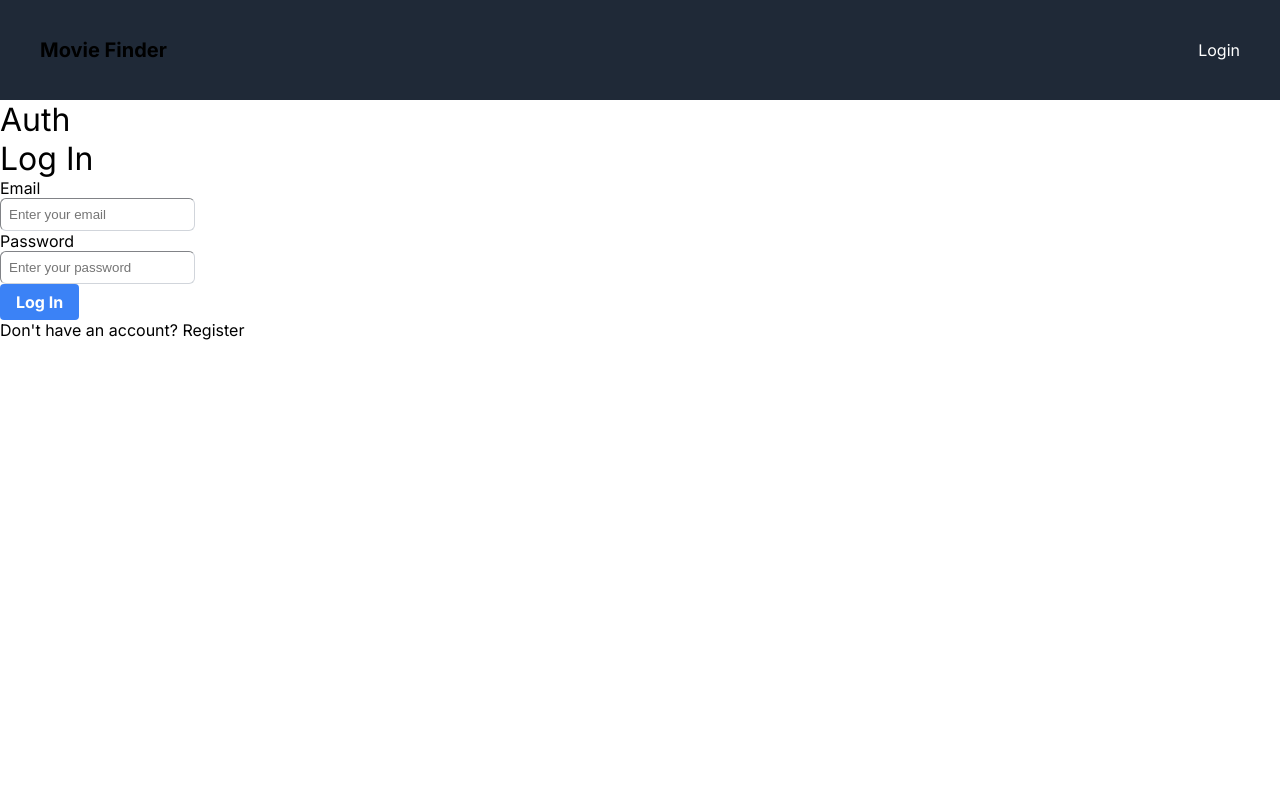
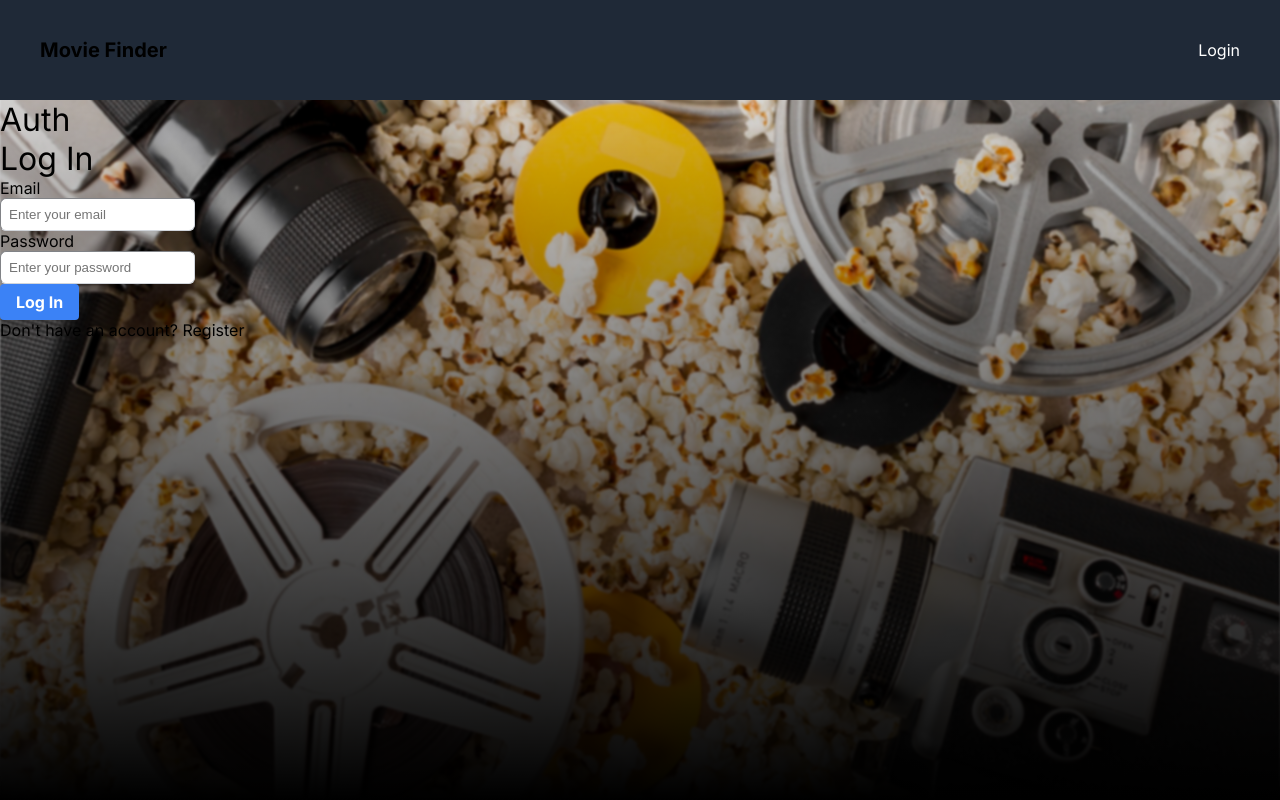
Before and after one commit to HoomanMinoosepehr/movie_finder, a Next.js app in the folder movie-finder/: page /auth/login in a window 1280 px wide. Built offline with nearby package versions, Linux system fonts and the light colour scheme; no server answers.

Commit message:
create a component for background picture and add to to all the pages

```diff
--- a/movie-finder/src/app/auth/[authMode]/page.tsx
+++ b/movie-finder/src/app/auth/[authMode]/page.tsx
@@ -1,4 +1,5 @@
 import LogIn from "@/components/LogIn";
+import PageBackground from "@/components/PageBackground";
 import Register from "@/components/Register";
 
 interface AuthProps {
@@ -11,6 +12,8 @@ export default async function Auth({ params }: AuthProps) {
     const { authMode } = await params;
 
     return (
+        <>
+            <PageBackground/>
             <div>
                 <h1>Auth</h1>
                 {
@@ -25,5 +28,6 @@ export default async function Auth({ params }: AuthProps) {
                     ) : null
                 }
             </div>
+        </>
     );
 }
--- a/movie-finder/src/app/page.tsx
+++ b/movie-finder/src/app/page.tsx
@@ -1,4 +1,5 @@
 import MoviesGrid from "@/components/MoviesGrid";
+import PageBackground from "@/components/PageBackground";
 import SearchBar from "@/components/SearchBar";
 import { Metadata } from "next";
 
@@ -20,11 +21,14 @@ export default async function Home() {
     const data = await res.json();
 
     return (
-      <div className="container mx-auto p-4">
-        <SearchBar />
-        <h2 className="text-2xl font-bold my-4">Now Playing</h2>
-        <MoviesGrid initialMovies={data.results} />
-      </div>
+      <>
+        <PageBackground/>
+        <div className="container mx-auto p-4">
+          <SearchBar />
+          <h2 className="text-2xl font-bold my-4 mb-5 text-white">Latest Movies</h2>
+          <MoviesGrid initialMovies={data.results} />
+        </div>
+      </>
     );
   } catch {
     return (
--- a/movie-finder/src/app/search/page.tsx
+++ b/movie-finder/src/app/search/page.tsx
@@ -1,4 +1,5 @@
 import MoviesGrid from "@/components/MoviesGrid";
+import PageBackground from "@/components/PageBackground";
 import SearchBar from "@/components/SearchBar";
 import { Metadata } from "next";
 
@@ -32,9 +33,11 @@ export default async function SearchPage({
     const data = await res.json();
 
     return (
+      <>
+        <PageBackground/>
         <div className="container mx-auto p-4">
           <SearchBar />
-        <h2 className="text-2xl font-bold my-4">Search Results for: "{query}"</h2>
+          <h2 className="text-2xl font-bold my-4 text-white">Search Results for: "{query}"</h2>
           {data.results.length > 0 ? (
             <MoviesGrid
               initialMovies={data.results}
@@ -45,6 +48,7 @@ export default async function SearchPage({
             <p className="text-center text-lg text-gray-600">No results found for "{query}"</p>
           )}
         </div>
+      </>
     );
   } catch {
     return (
--- a/movie-finder/src/app/single-movie/[movieId]/page.tsx
+++ b/movie-finder/src/app/single-movie/[movieId]/page.tsx
@@ -2,6 +2,7 @@ import Image from "next/image";
 import { getServerSession } from "next-auth";
 import { authOptions } from "../../api/auth/[...nextauth]/route"
 import WatchListButton from "@/components/WatchListButton";
+import PageBackground from "@/components/PageBackground";
 interface SingleMovieProps {
     params: {
         movieId: string;
@@ -31,6 +32,12 @@ export default async function SingleMovie({ params }: SingleMovieProps) {
     const res = await fetch(`${process.env.NEXT_PUBLIC_BASE_URL}/api/v1/single-movie?movie_id=${movieId}`);
     const data: MovieDetails = await res.json();
     return (
+        <>
+            <PageBackground
+                imagePath={`https://image.tmdb.org/t/p/w500${data.backdrop_path}`}
+                opacity={0.7}
+                blur={0}
+            />
             <div>
                 <div className="flex flex-row md:flex-row justify-center items-center gap-4 p-4">
                     <div>
@@ -72,5 +79,6 @@ export default async function SingleMovie({ params }: SingleMovieProps) {
                     <h2>Recommendations:</h2>
                 </div>
             </div>
+        </>
     )
 }
--- a/movie-finder/src/app/watch-list/page.tsx
+++ b/movie-finder/src/app/watch-list/page.tsx
@@ -4,6 +4,7 @@ import { authOptions } from "@/app/api/auth/[...nextauth]/route";
 import { prisma } from "../../../lib/prisma";
 import { WatchListMovie } from "@/types";
 import MovieCard from "@/components/MovieCard";
+import PageBackground from "@/components/PageBackground";
 
 export default async function WatchList() {
     const session = await getServerSession(authOptions);
@@ -25,6 +26,8 @@ export default async function WatchList() {
     })
 
     return (
+        <>
+            <PageBackground/>
             <div>
                 <h1>My Watch List:</h1>
                 { watchList.length === 0 ? (
@@ -47,5 +50,6 @@ export default async function WatchList() {
                     </div>
                 )}
             </div>
+        </>
     )
 }
--- /dev/null
+++ b/movie-finder/src/components/PageBackground.tsx
@@ -0,0 +1,32 @@
+"use client";
+import Image from "next/image";
+
+interface PageBackgroundProps {
+  imagePath?: string;
+  opacity?: number;
+  blur?: number;
+}
+
+export default function PageBackground({
+  imagePath = "/background.jpg",
+  opacity = 1,
+  blur = 1
+}: PageBackgroundProps) {
+  return (
+    <div className="fixed inset-0 z-[-1]">
+      <Image
+        src={imagePath}
+        alt="Background"
+        fill
+        priority
+        className="object-cover"
+        style={{
+          objectPosition: 'center',
+          opacity: opacity,
+          filter: `blur(${blur}px)`
+        }}
+      />
+      <div className="absolute inset-0 bg-gradient-to-b from-black/0 to-black/100" />
+    </div>
+  );
+}
```
Also changed, not shown: movie-finder/public/background.jpg (added). Lines whose indentation alone changed are shown as unchanged.
